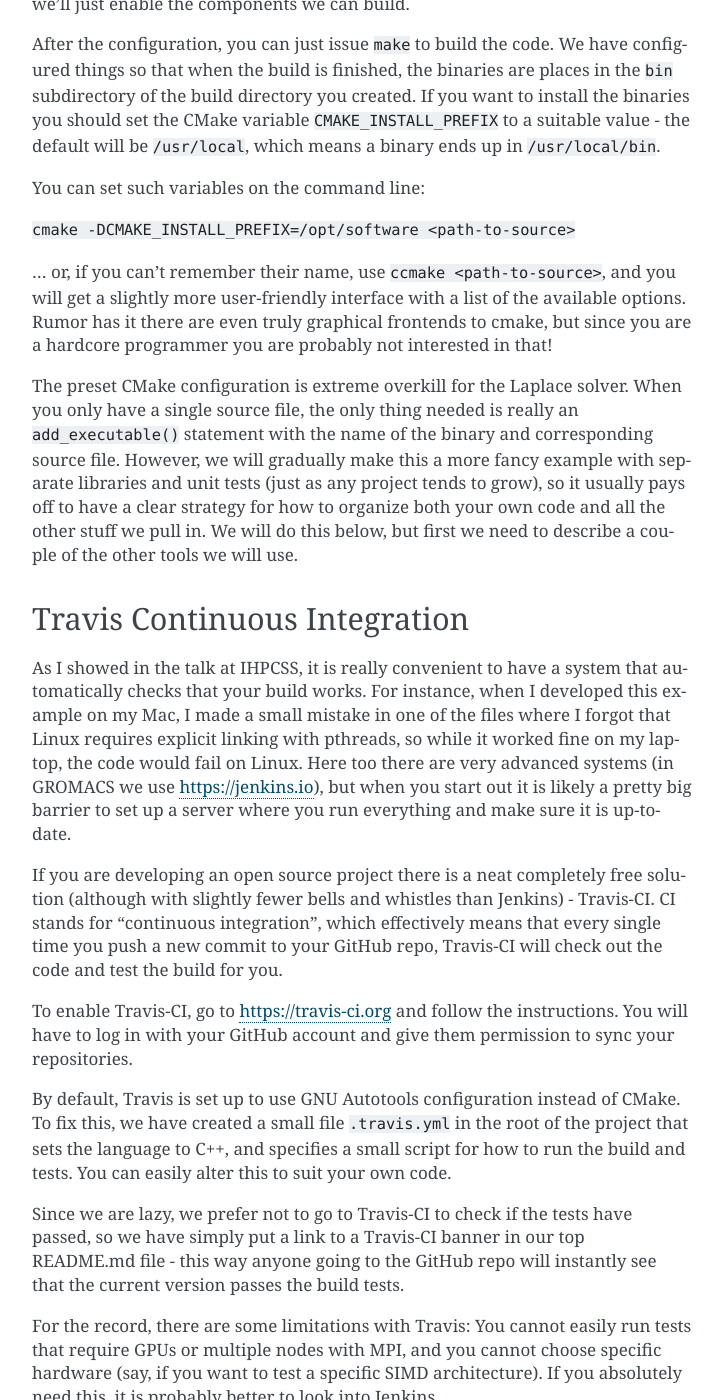
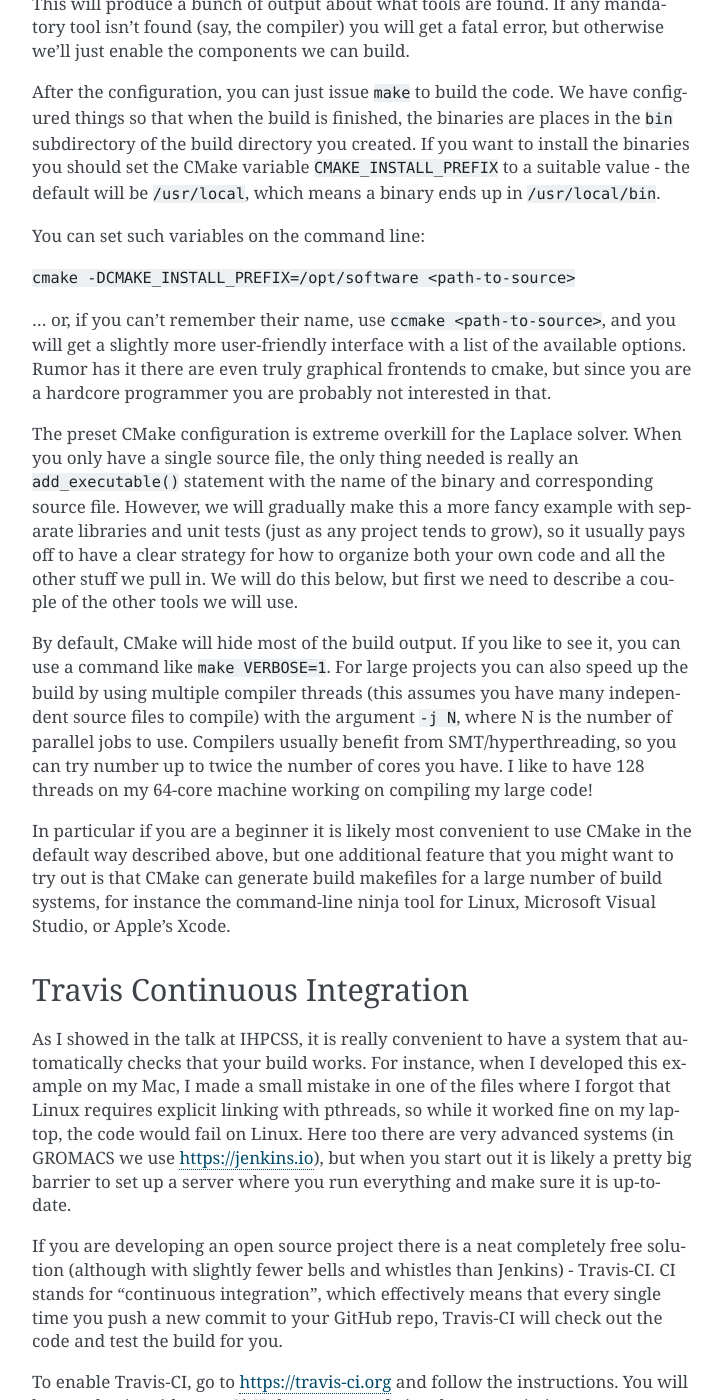
Before and after one commit to eriklindahl/ihpcss-laplace, a Sphinx documentation site: the page built from docs/software_engineering.rst, in a window 1280 px wide and 1400 px high, scrolled down 1649 px. Shown: the whole window, without its empty margins (388-1111 px from the left). Built offline with Sphinx 7.4.7, drawn with Linux system fonts in a browser that asks for light colours; some of the changed text lies outside the part shown.

Commit message:
Updated cmake documentation

```diff
--- a/docs/software_engineering.rst
+++ b/docs/software_engineering.rst
@@ -58,7 +58,9 @@
 familiar with the ``./configure && make && make install`` combo. Build
 configuration tools like this check your system (e.g. compiler version,
 libraries, what type of build you want, etc) and set up the makefiles
-to work for your specific system.
+to work for your specific system. They also provide a central location
+where you can set things like the version of your project, and then
+generate appropriate configuration files for other tools you use.
 
 We prefer a slightly more modern system called CMake (http://cmake.org),
 which also has the advantage that it works on Windows and it comes with
@@ -90,7 +92,7 @@
 and you will get a slightly more user-friendly interface with a list of
 the available options. Rumor has it there are even truly graphical
 frontends to cmake, but since you are a hardcore programmer you are
-probably not interested in that!
+probably not interested in that.
 
 The preset CMake configuration is extreme overkill for the Laplace solver.
 When you only have a single source file, the only thing needed is really
@@ -101,6 +103,20 @@
 own code and all the other stuff we pull in. We will do this below, but first
 we need to describe a couple of the other tools we will use.
 
+By default, CMake will hide most of the build output. If you like to see it,
+you can use a command like ``make VERBOSE=1``. For large projects you can also
+speed up the build by using multiple compiler threads (this assumes you have
+many independent source files to compile) with the argument ``-j N``, where N
+is the number of parallel jobs to use. Compilers usually benefit from
+SMT/hyperthreading, so you can try number up to twice the number of cores you
+have. I like to have 128 threads on my 64-core machine working on
+compiling my large code!
+
+In particular if you are a beginner it is likely most convenient to use
+CMake in the default way described above, but one additional feature that
+you might want to try out is that CMake can generate build makefiles for a large
+number of build systems, for instance the command-line ninja tool for Linux,
+Microsoft Visual Studio, or Apple's Xcode.
 
 Travis Continuous Integration
 ^^^^^^^^^^^^^^^^^^^^^^^^^^^^^
@@ -207,9 +222,15 @@
 to enable on some systems - it might be easiest to download a binary version
 instead.
 
-We have integrated Doxygen support in CMake, so if Doxygen is found, you can
-build this documentation by simply issuing ``make doxygen``. The resulting
-output will be available in the (usual) output directory, under
+If you were using Doxygen in stand-alone mode, you would have to
+edit the configuration file every time the project version changed and/or to
+alter settings like whether the ``dot`` tool is available, but we handle all this
+with CMake, where we have fully integrated Doxygen support.
+There is an input template file (Doxyfile.cmakein) with a couple
+of variables that will be replaced by their CMake values, and then we write out
+the Doxyfile configuration file that is actually used by doxygen.
+To generate the source code documentation, simply issue ``make doxygen``.
+The resulting output will be available in the (usual) output directory, under
 ``docs/doxygen/html/index.html``, and there are also LaTeX files if you
 want to integrate it with your manual or something.
 
```
Also changed, not shown: other parts of docs/software_engineering.rst (+1 -2 lines).
